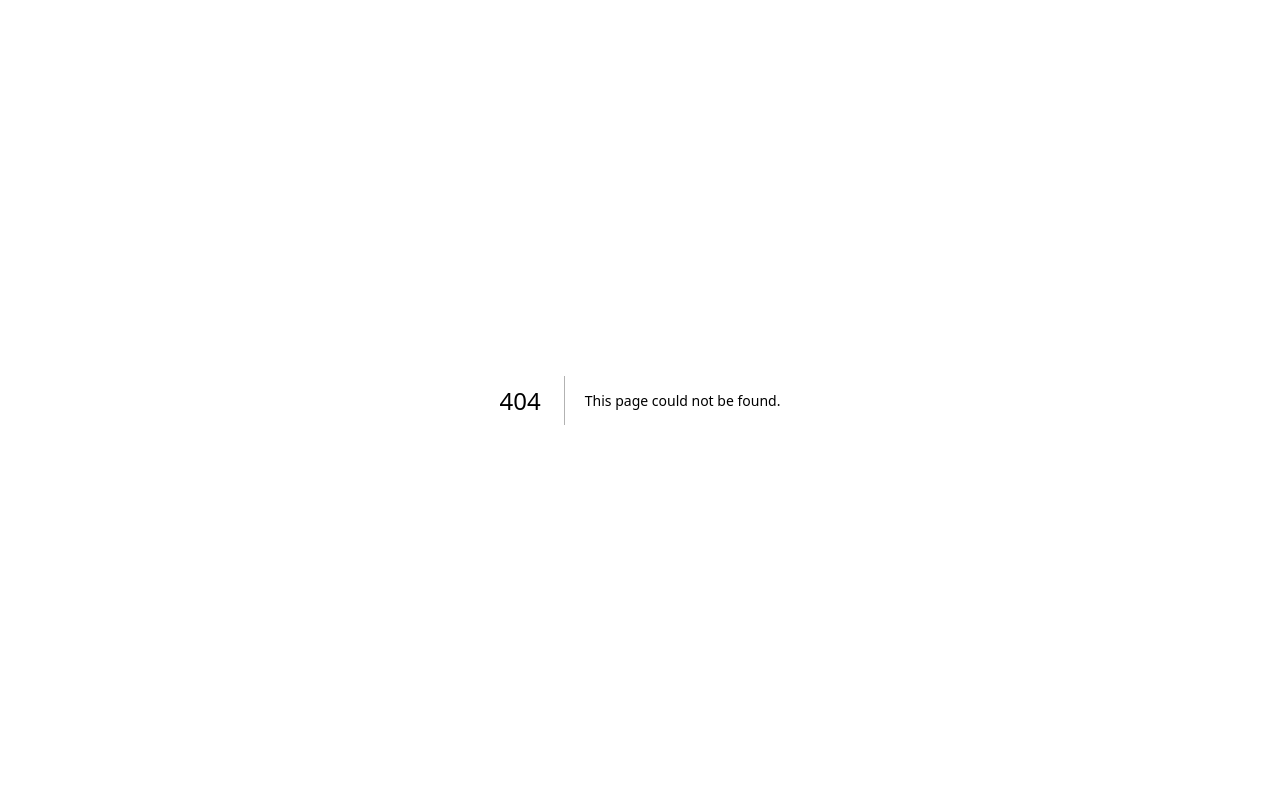
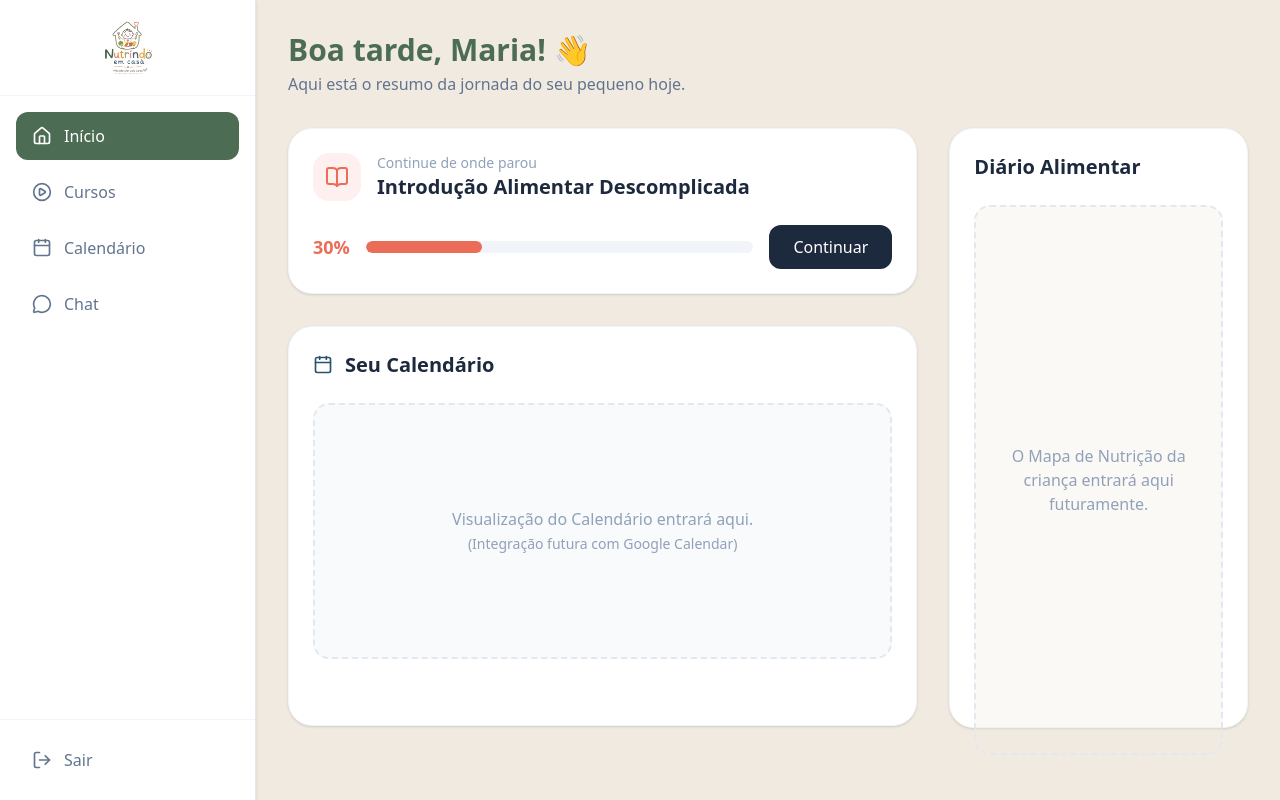
Before and after one commit to Leles05/Nutrindo-em-casa, a Next.js app: page /dashboard in a window 1280 px wide. Before the commit this address had no page. Built offline with nearby package versions, Linux system fonts and the light colour scheme.

Commit message:
feat(dashboard): cria estrutura base da area logada e painel de inicio

```diff
--- /dev/null
+++ b/src/app/dashboard/layout.tsx
@@ -0,0 +1,65 @@
+"use client";
+
+import Link from "next/link";
+import Image from "next/image";
+import { usePathname } from "next/navigation";
+import { Home, PlayCircle, Calendar, MessageCircle, LogOut } from "lucide-react";
+
+export default function DashboardLayout({ children }: { children: React.ReactNode }) {
+  const pathname = usePathname();
+
+  // Função para identificar a página atual e definir a cor
+  const navItems = [
+    { name: "Início", href: "/dashboard", icon: Home, color: "hover:bg-[#4C6C54] hover:text-white", activeColor: "bg-[#4C6C54] text-white" },
+    { name: "Cursos", href: "/dashboard/cursos", icon: PlayCircle, color: "hover:bg-[#EB6D57] hover:text-white", activeColor: "bg-[#EB6D57] text-white" },
+    { name: "Calendário", href: "/dashboard/calendario", icon: Calendar, color: "hover:bg-[#2A546D] hover:text-white", activeColor: "bg-[#2A546D] text-white" },
+    { name: "Chat", href: "/dashboard/chat", icon: MessageCircle, color: "hover:bg-[#EAA345] hover:text-white", activeColor: "bg-[#EAA345] text-white" },
+  ];
+
+  return (
+    <div className="flex h-screen bg-[#F0EAE1] overflow-hidden font-sans text-slate-800">
+
+      {/* Barra Lateral (Sidebar) - Foco em Desktop */}
+      <aside className="w-64 bg-white border-r border-slate-200 flex flex-col shadow-sm">
+        {/* Logo Menor no Topo */}
+        <div className="h-24 flex items-center justify-center border-b border-slate-100">
+          <div className="relative h-16 w-32">
+            <Image src="/logo-transparente.png" alt="Nutrindo em Casa" fill className="object-contain" priority />
+          </div>
+        </div>
+
+        {/* Menu de Navegação */}
+        <nav className="flex-1 p-4 flex flex-col gap-2">
+          {navItems.map((item) => {
+            const isActive = pathname === item.href;
+            return (
+              <Link
+                key={item.name}
+                href={item.href}
+                className={`flex items-center gap-3 px-4 py-3 rounded-xl transition-all font-medium ${
+                  isActive ? item.activeColor : `text-slate-500 bg-transparent ${item.color}`
+                }`}
+              >
+                <item.icon className="h-5 w-5" />
+                {item.name}
+              </Link>
+            );
+          })}
+        </nav>
+
+        {/* Botão de Sair no Rodapé da Sidebar */}
+        <div className="p-4 border-t border-slate-100">
+          <Link href="/" className="flex items-center gap-3 px-4 py-3 rounded-xl text-slate-500 hover:bg-slate-100 transition-colors font-medium">
+            <LogOut className="h-5 w-5" />
+            Sair
+          </Link>
+        </div>
+      </aside>
+
+      {/* Conteúdo Principal (Onde as telas vão renderizar) */}
+      <main className="flex-1 overflow-y-auto p-8">
+        {children}
+      </main>
+    </div>
+  );
+}
--- /dev/null
+++ b/src/app/dashboard/page.tsx
@@ -0,0 +1,96 @@
+"use client";
+
+import { useState, useEffect } from "react";
+import { BookOpen, Calendar as CalendarIcon } from "lucide-react";
+
+export default function DashboardInicio() {
+  const [saudacao, setSaudacao] = useState("Olá");
+  // Aqui no futuro puxaremos o nome da mãe do Banco de Dados
+  const nomeMae = "Maria";
+
+  // Lógica para o Bom dia / Boa tarde / Boa noite
+  useEffect(() => {
+    const horaAtual = new Date().getHours();
+    if (horaAtual >= 3 && horaAtual < 12) {
+      setSaudacao("Bom dia");
+    } else if (horaAtual >= 12 && horaAtual < 18) {
+      setSaudacao("Boa tarde");
+    } else {
+      setSaudacao("Boa noite");
+    }
+  }, []);
+
+  return (
+    <div className="max-w-6xl mx-auto space-y-8 animation-fade-in">
+
+      {/* Cabeçalho com Saudação Emocional */}
+      <header className="flex justify-between items-end">
+        <div>
+          <h1 className="text-3xl font-extrabold text-[#4C6C54]">
+            {saudacao}, {nomeMae}! 👋
+          </h1>
+          <p className="text-slate-500 mt-1">Aqui está o resumo da jornada do seu pequeno hoje.</p>
+        </div>
+      </header>
+
+      {/* Grid Principal do Dashboard (2/3 Esquerda, 1/3 Direita) */}
+      <div className="grid grid-cols-1 lg:grid-cols-3 gap-8">
+
+        {/* Coluna da Esquerda (Cursos e Calendário) - Ocupa 2/3 do espaço */}
+        <div className="col-span-1 lg:col-span-2 space-y-8">
+
+          {/* Card do Curso Atual (Progresso) */}
+          <section className="bg-white p-6 rounded-3xl shadow-sm border border-slate-100">
+            <div className="flex items-center gap-4 mb-6">
+              <div className="h-12 w-12 bg-[#EB6D57]/10 rounded-2xl flex items-center justify-center text-[#EB6D57]">
+                <BookOpen className="h-6 w-6" />
+              </div>
+              <div>
+                <p className="text-sm font-medium text-slate-400">Continue de onde parou</p>
+                <h3 className="text-xl font-bold text-slate-800">Introdução Alimentar Descomplicada</h3>
+              </div>
+            </div>
+
+            <div className="flex items-center gap-4">
+              <span className="text-lg font-bold text-[#EB6D57]">30%</span>
+              <div className="flex-1 h-3 bg-slate-100 rounded-full overflow-hidden">
+                <div className="h-full bg-[#EB6D57] rounded-full w-[30%]"></div>
+              </div>
+              <button className="px-6 py-2.5 bg-slate-800 hover:bg-slate-700 text-white font-medium rounded-xl transition-colors">
+                Continuar
+              </button>
+            </div>
+          </section>
+
+          {/* Área do Calendário Gigante (Placeholder por enquanto) */}
+          <section className="bg-white p-6 rounded-3xl shadow-sm border border-slate-100 min-h-[400px]">
+            <div className="flex items-center gap-3 mb-6">
+              <CalendarIcon className="h-5 w-5 text-[#2A546D]" />
+              <h3 className="text-xl font-bold text-slate-800">Seu Calendário</h3>
+            </div>
+            <div className="flex items-center justify-center h-64 border-2 border-dashed border-slate-200 rounded-2xl bg-slate-50">
+              <p className="text-slate-400 font-medium text-center">
+                Visualização do Calendário entrará aqui.<br/>
+                <span className="text-sm font-normal">(Integração futura com Google Calendar)</span>
+              </p>
+            </div>
+          </section>
+        </div>
+
+        {/* Coluna da Direita (Espaço reservado para o Diário/Mapa) - Ocupa 1/3 */}
+        <div className="col-span-1 space-y-8">
+
+          <section className="bg-white p-6 rounded-3xl shadow-sm border border-slate-100 h-full min-h-[600px]">
+            <h3 className="text-xl font-bold text-slate-800 mb-6">Diário Alimentar</h3>
+            <div className="flex items-center justify-center h-full border-2 border-dashed border-slate-200 rounded-2xl bg-[#F0EAE1]/30">
+              <p className="text-slate-400 font-medium text-center px-4">
+                O Mapa de Nutrição da criança entrará aqui futuramente.
+              </p>
+            </div>
+          </section>
+
+        </div>
+      </div>
+    </div>
+  );
+}
```
